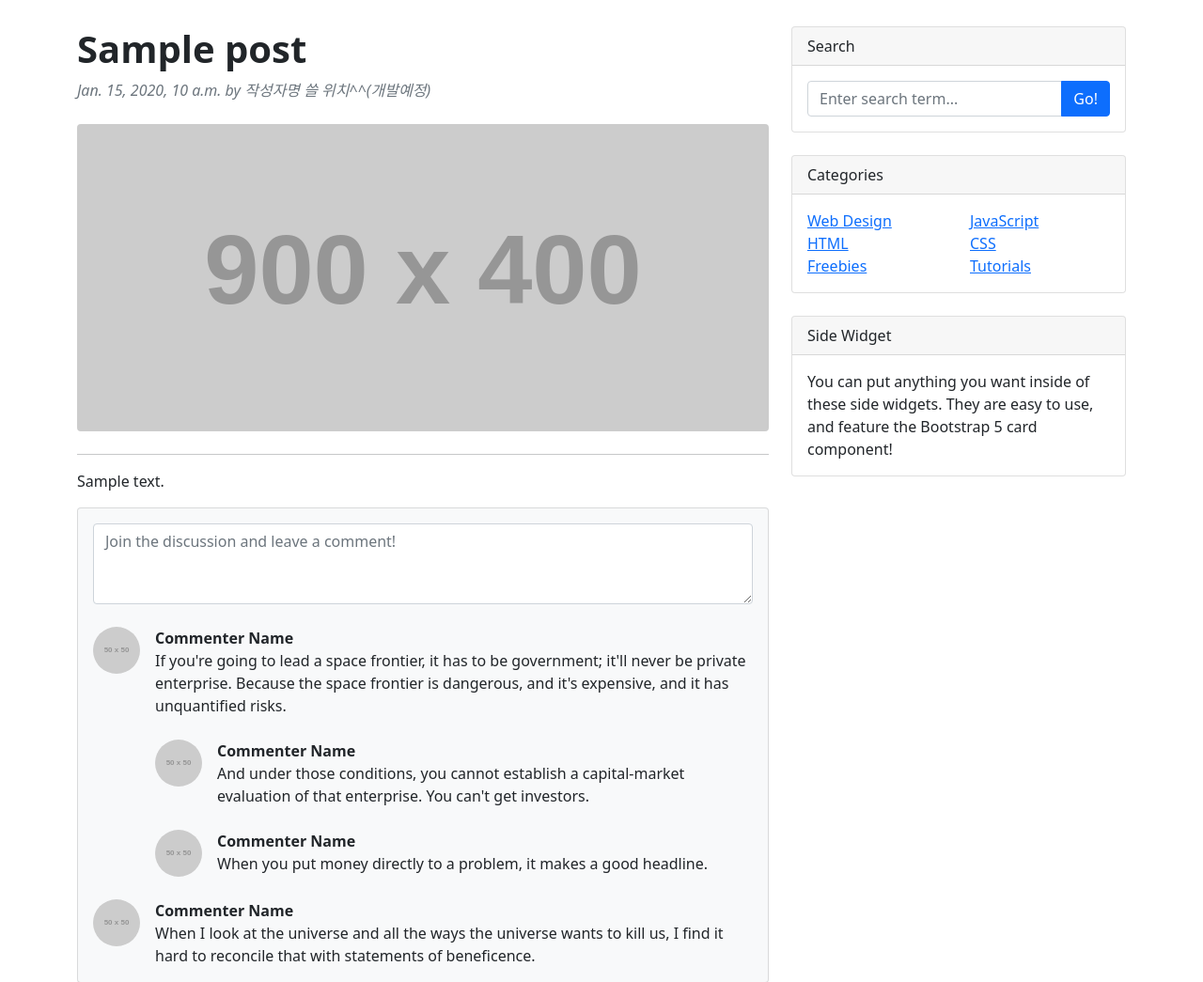
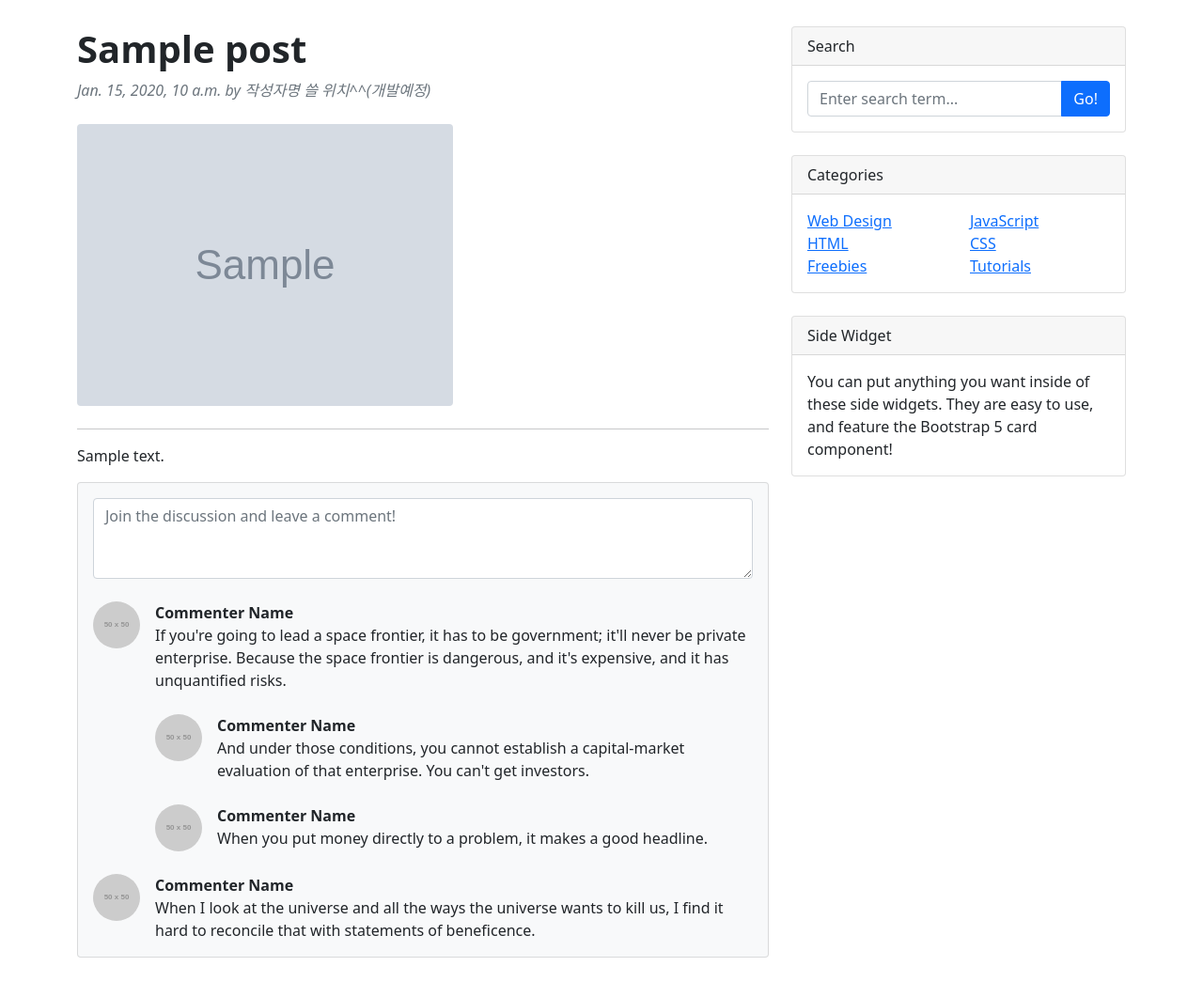
Before and after one commit to nahyun0121/django_blog, a Django app: template blog/templates/blog/post_detail.html in a window 1280 px wide. Shown: the part 56-1101 px from the top of the page at 94% size. Run offline with Django 4.2, Linux system fonts and the light colour scheme; the template is opened without the code that fills it: values that come from a table or form of the project are taken from there, others are empty; tables that the repository leaves empty hold one stand-in row (values such as "Sample post"); grey boxes marked "Sample" are stand-in pictures; grey boxes labelled with a size stand in for pictures from a placeholder-image service; parts of the project's set-up code (start-up, migrations or seed data) failed here and were passed over; some libraries are stand-ins or nearby versions.

Commit message:
포스트 상세 페이지에 대표 이미지 출력하기

```diff
--- a/blog/templates/blog/post_detail.html
+++ b/blog/templates/blog/post_detail.html
@@ -45,7 +45,7 @@
 <!--                            <a class="badge bg-secondary text-decoration-none link-light" href="#!">Freebies</a>-->
                         </header>
                         <!-- Preview image figure-->
-                        <figure class="mb-4"><img class="img-fluid rounded" src="https://dummyimage.com/900x400/ced4da/6c757d.jpg" alt="..." /></figure><hr>
+                        <figure class="mb-4"><img class="img-fluid rounded" src="{{ post.head_image.url }}" alt="..." /></figure><hr>
                         <!-- Post content-->
                         <p>{{ post.content }}</p>
 
```
